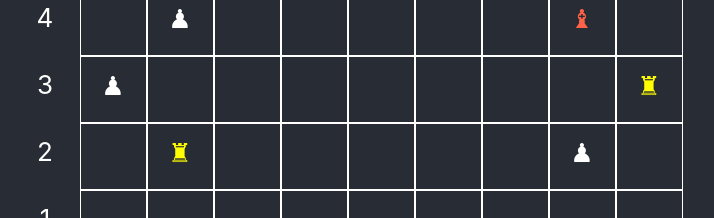
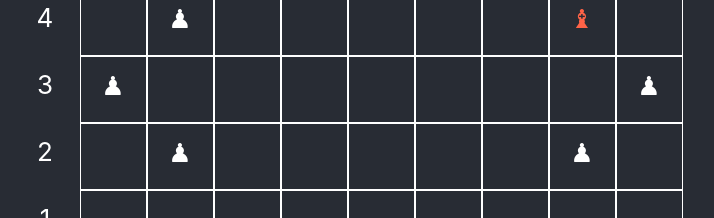
Before and after one commit to clickade/proc, a React (Create React App) app: page / in a window 1280 px wide. Shown: the part 543-761 px from the top of the page, without its empty margins (259-973 px from the left). Built offline with nearby package versions, Linux system fonts and the light colour scheme.

Commit message:
Removed starting MERCHANTs.

```diff
--- a/src/App.js
+++ b/src/App.js
@@ -58,8 +58,8 @@ export default class App extends Component {
 		const courtRight = shuffleArray([...colLast0,...colLast1])
 
 		// Assign Court pieces randomly to generated AN positions
-		const piecesLeft = shuffleArray([PIECE.ASSASSIN,PIECE.MERCHANT,...new Array(courtLeft.length-2).fill(PIECE.POP)])
-		const piecesRight = shuffleArray([PIECE.ASSASSIN,PIECE.MERCHANT,...new Array(courtRight.length-2).fill(PIECE.POP)])
+		const piecesLeft = shuffleArray([PIECE.ASSASSIN,...new Array(courtLeft.length-1).fill(PIECE.POP)])
+		const piecesRight = shuffleArray([PIECE.ASSASSIN,...new Array(courtRight.length-1).fill(PIECE.POP)])
 
 		// Assign Royal pieces their AN positions and append Court pieces
 		const pieces = [
@@ -429,7 +429,7 @@ export default class App extends Component {
 
 	/**
 	 * Logic executing conversion of pieces
-	 * @param {*} e
+	 * @param {*} e event
 	 */
 	handleDoubleClick = e => {
 		const targetPiece = JSON.parse(e.target.getAttribute('data-piece'))
```
